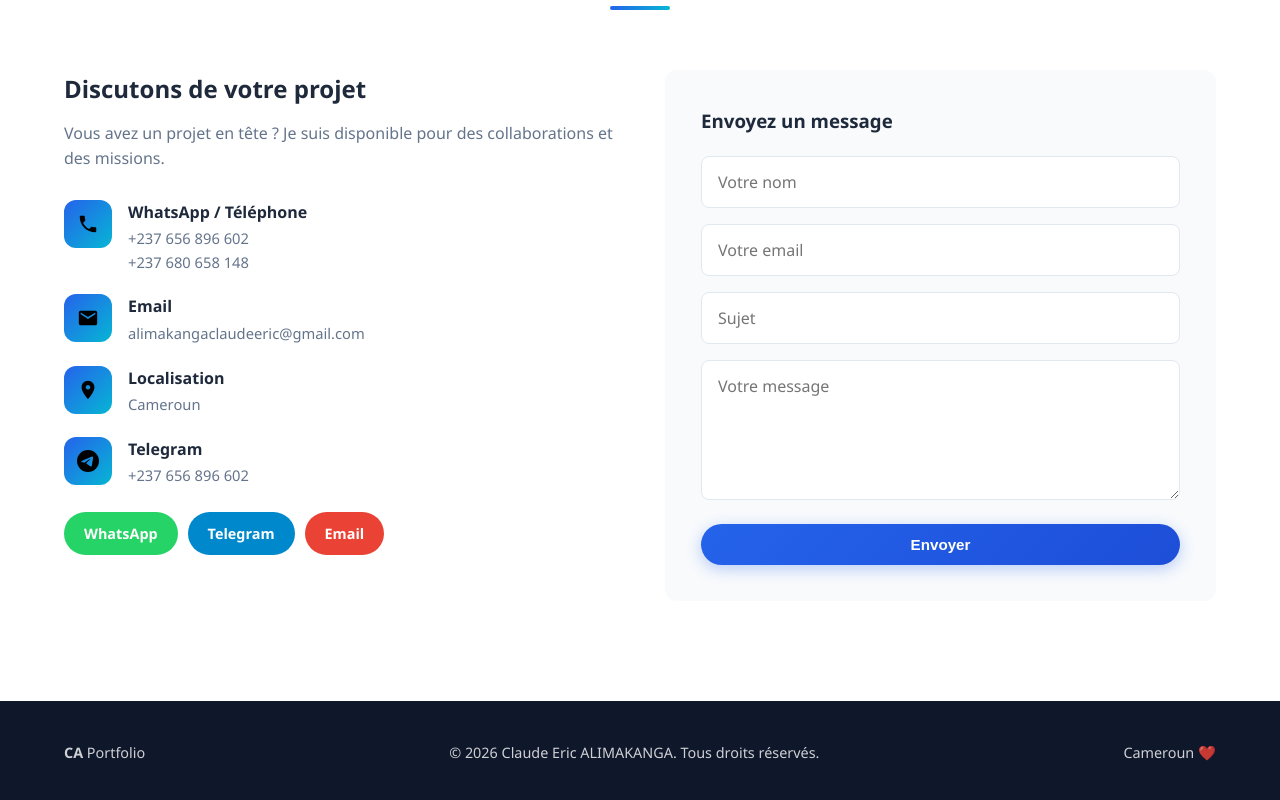
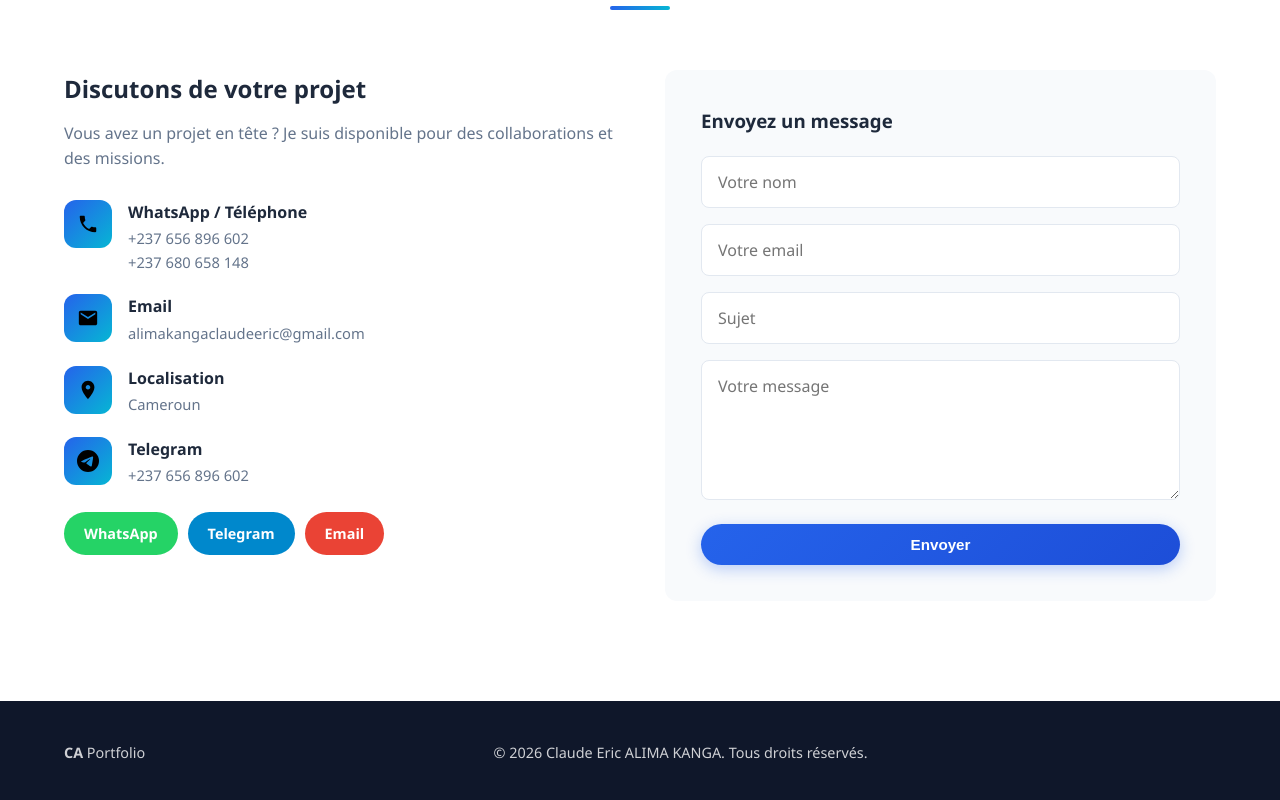
Before and after one commit to AlimaKanga/portfolio, a plain HTML site: page visiteur/index.html in a window 1280 px wide. Shown: the part 4886-5686 px from the top of the page. Drawn offline with Linux system fonts and the light colour scheme.

Commit message:
Mise à jour du portfolio

```diff
--- a/visiteur/index.html
+++ b/visiteur/index.html
@@ -223,8 +223,8 @@
   <div class="container">
     <div class="footer-inner">
       <div><strong>CA</strong> Portfolio</div>
-      <div>© 2026 Claude Eric ALIMAKANGA. Tous droits réservés.</div>
-      <div>Cameroun ❤️</div>
+      <div>© 2026 Claude Eric ALIMA KANGA. Tous droits réservés.</div>
+      <div></div>
     </div>
   </div>
 </footer>
```
